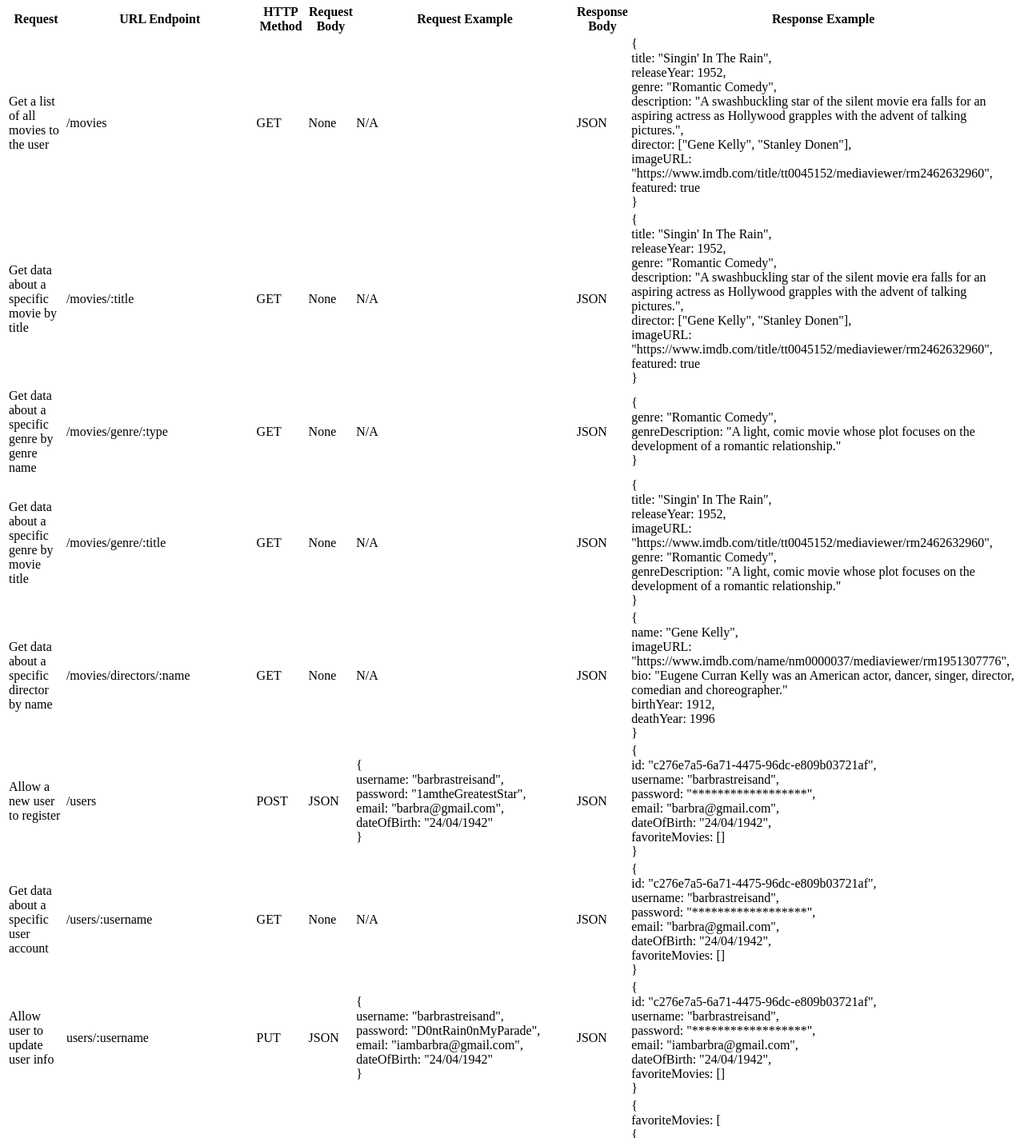
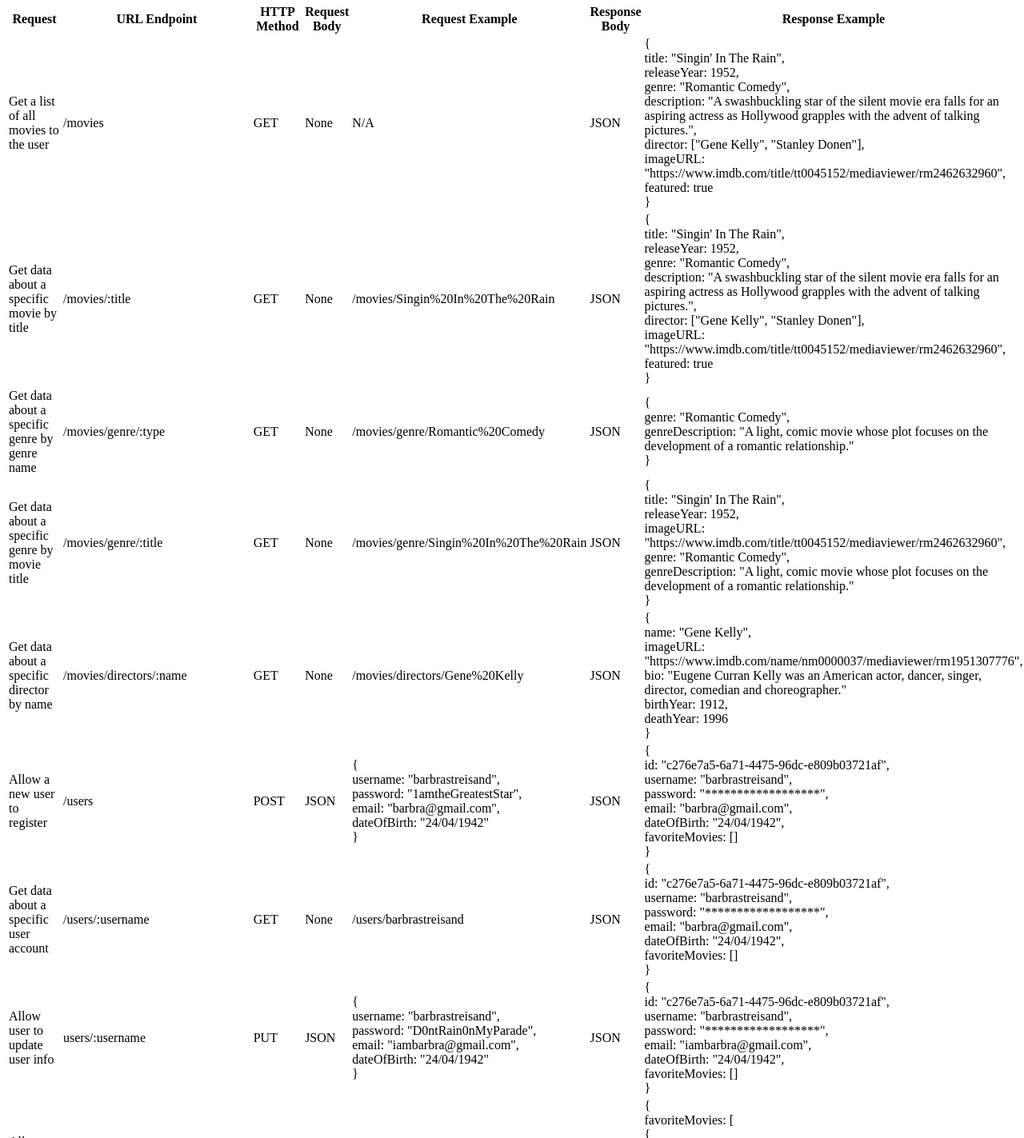
Before and after one commit to hylee-vx/myMusicalFlix_api, a website: page public/documentation.html in a window 1280 px wide. Shown: the part 186-1609 px from the top of the page at 80% size. Drawn offline with Linux system fonts and the light colour scheme.

Commit message:
Added request body data format examples
- examples for GET requests with URL endpoints containing placeholders
- demonstrate use of %20 for spaces between words

```diff
--- a/public/documentation.html
+++ b/public/documentation.html
@@ -53,7 +53,7 @@
                 <td>/movies/:title</td>
                 <td>GET</td>
                 <td>None</td>
-                <td>N/A</td>
+                <td>/movies/Singin%20In%20The%20Rain</td>
                 <td>JSON</td>
                 <td>
                     {
@@ -73,7 +73,7 @@
                 <td>/movies/genre/:type</td>
                 <td>GET</td>
                 <td>None</td>
-                <td>N/A</td>
+                <td>/movies/genre/Romantic%20Comedy</td>
                 <td>JSON</td>
                 <td>
                     {
@@ -88,7 +88,7 @@
                 <td>/movies/genre/:title</td>
                 <td>GET</td>
                 <td>None</td>
-                <td>N/A</td>
+                <td>/movies/genre/Singin%20In%20The%20Rain</td>
                 <td>JSON</td>
                 <td>
                     {
@@ -106,7 +106,7 @@
                 <td>/movies/directors/:name</td>
                 <td>GET</td>
                 <td>None</td>
-                <td>N/A</td>
+                <td>/movies/directors/Gene%20Kelly</td>
                 <td>JSON</td>
                 <td>
                     {
@@ -149,7 +149,7 @@
                 <td>/users/:username</td>
                 <td>GET</td>
                 <td>None</td>
-                <td>N/A</td>
+                <td>/users/barbrastreisand</td>
                 <td>JSON</td>
                 <td>
                     {
```
